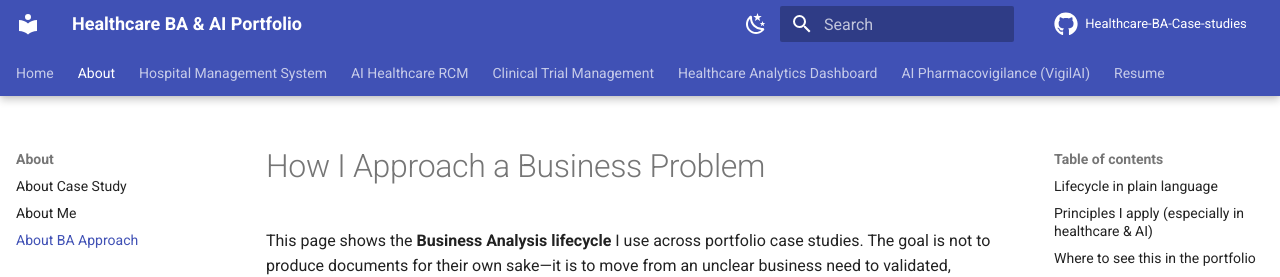
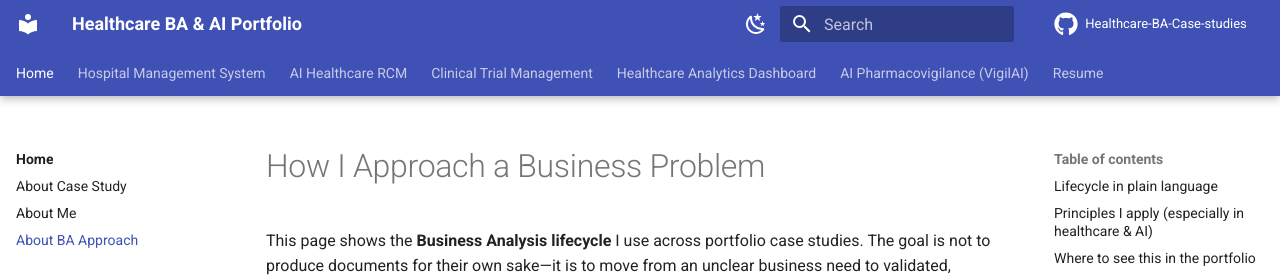
Before and after one commit to tsrajpurohit/healthcare-ba-ai-portfolio-, an MkDocs documentation site: the page built from docs/ba-approach.md, in a window 1280 px wide. Shown: the top 277 px of the page. Built offline with MkDocs 1.6.1 and Material for MkDocs 9.7.7, drawn with Linux system fonts in a browser that asks for light colours; comment, search, counter and statistics services are not loaded.

Commit message:
Update mkdocs.yml

```diff
--- a/mkdocs.yml
+++ b/mkdocs.yml
@@ -118,9 +118,10 @@ extra_css:
   - stylesheets/extra.css
 
 nav:
-  - Home: index.md
+  #- Home: index.md
 
-  - About:
+  - Home:
+      - Home: index.md
       - About Case Study: projects.md
       - About Me: about.md
       #- Portfolio Overview: overview.md
```
